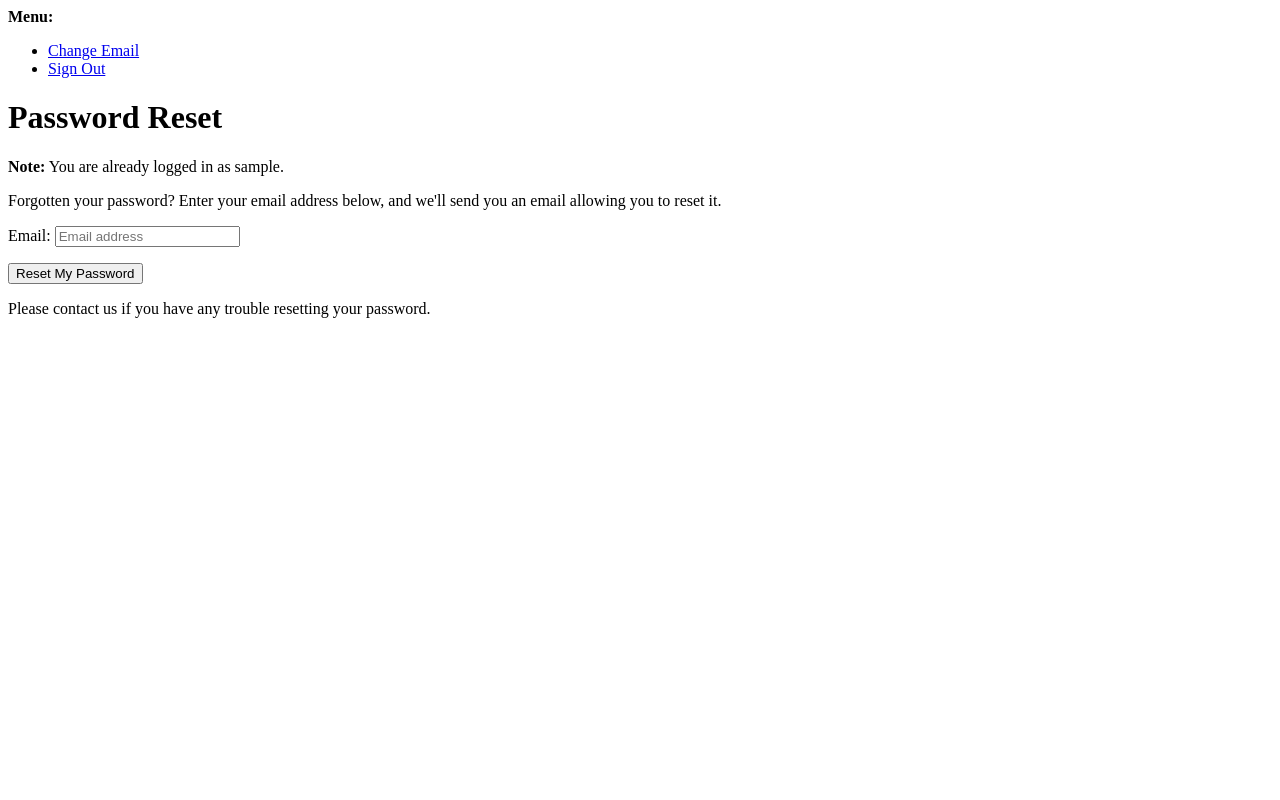
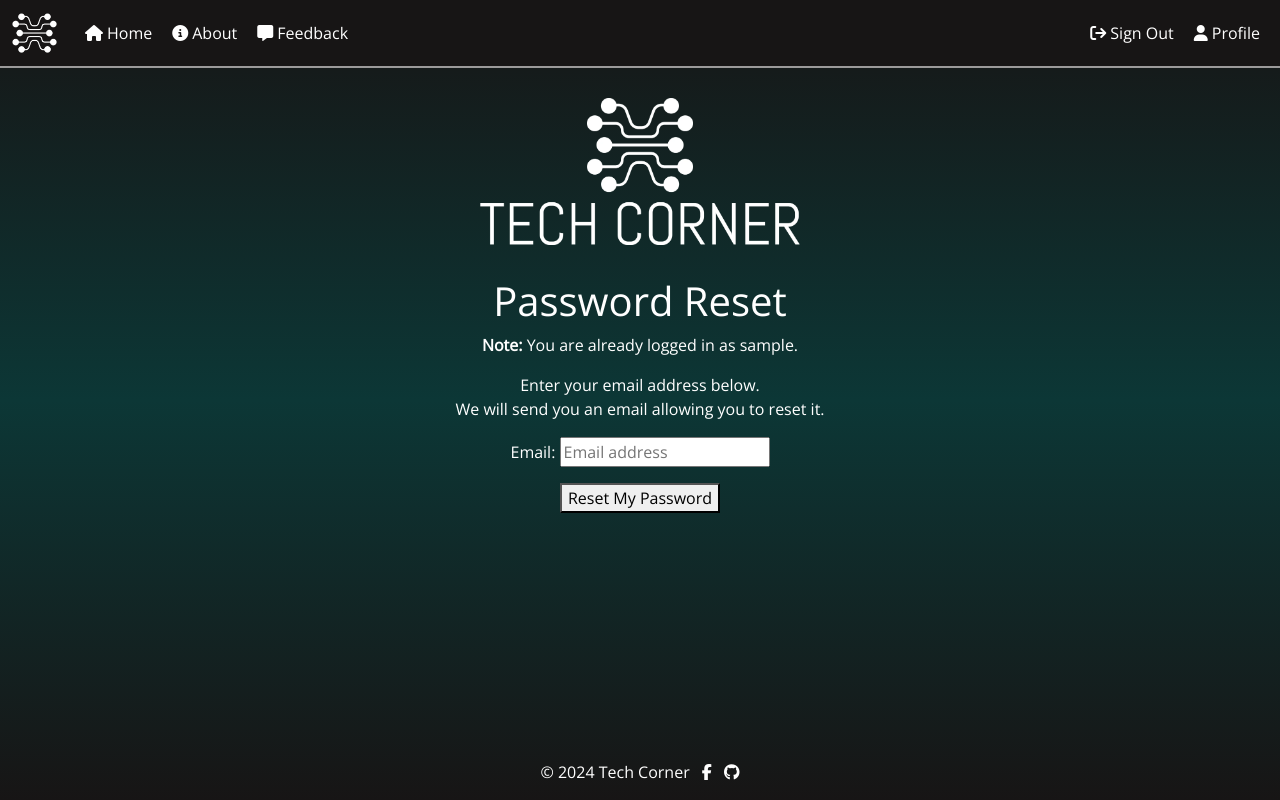
Before and after one commit to j0hanz/tech-corner-website, a Django app: page /accounts/password/reset/ in a window 1280 px wide. Run offline with Django 4.2, Linux system fonts and the light colour scheme; the visitor is signed in with stand-in values (Sample User, id 1).

Commit message:
basic design for password reset.

```diff
--- a/templates/account/password_reset.html
+++ b/templates/account/password_reset.html
@@ -1,30 +1,22 @@
-{% extends "account/base_entrance.html" %}
-{% load i18n allauth account %}
-{% block head_title %}
-    {% trans "Password Reset" %}
-{% endblock head_title %}
-{% block content %}
-    {% element h1 %}
-        {% trans "Password Reset" %}
-    {% endelement %}
-    {% if user.is_authenticated %}
+{% extends "base.html" %} {% load i18n allauth account %}
+{% block head_title %} {% trans "Password Reset" %}
+{% endblock head_title %} {% block content %}
+<div class="container">
+    <img class="img-main img-fluid" src="/static/images/logo.webp" />
+    <div class="text-center">
+        {% element h1 %} {% trans "Password Reset" %}
+        {% endelement %} {% if user.is_authenticated %}
         {% include "account/snippets/already_logged_in.html" %}
-    {% endif %}
-    <p>
-        {% trans "Forgotten your password? Enter your email address below, and we'll send you an email allowing you to reset it." %}
-    </p>
-    {% url 'account_reset_password' as reset_url %}
-    {% element form form=form method="post" action=reset_url %}
-        {% slot body %}
-            {% csrf_token %}
-            {% element fields form=form %}
-            {% endelement %}
-        {% endslot %}
-        {% slot actions %}
-            {% element button type="submit" %}
-                {% trans 'Reset My Password' %}
-            {% endelement %}
-        {% endslot %}
-    {% endelement %}
-    <p>{% blocktrans %}Please contact us if you have any trouble resetting your password.{% endblocktrans %}</p>
+        {% endif %}
+            <p>
+                Enter your email address below.<br>
+                We will send you an email allowing you to reset it.
+              </p>
+              {% url 'account_reset_password' as reset_url %} {% element form form=form method="post" action=reset_url %}
+              {% slot body %} {% csrf_token %} {% element fields form=form %} {% endelement %} {% endslot %}
+              {% slot actions %} {% element button type="submit" %}
+              {% trans 'Reset My Password' %} {% endelement %} {% endslot %} {% endelement %}
+    </div>
+</div>
+
 {% endblock content %}
```
